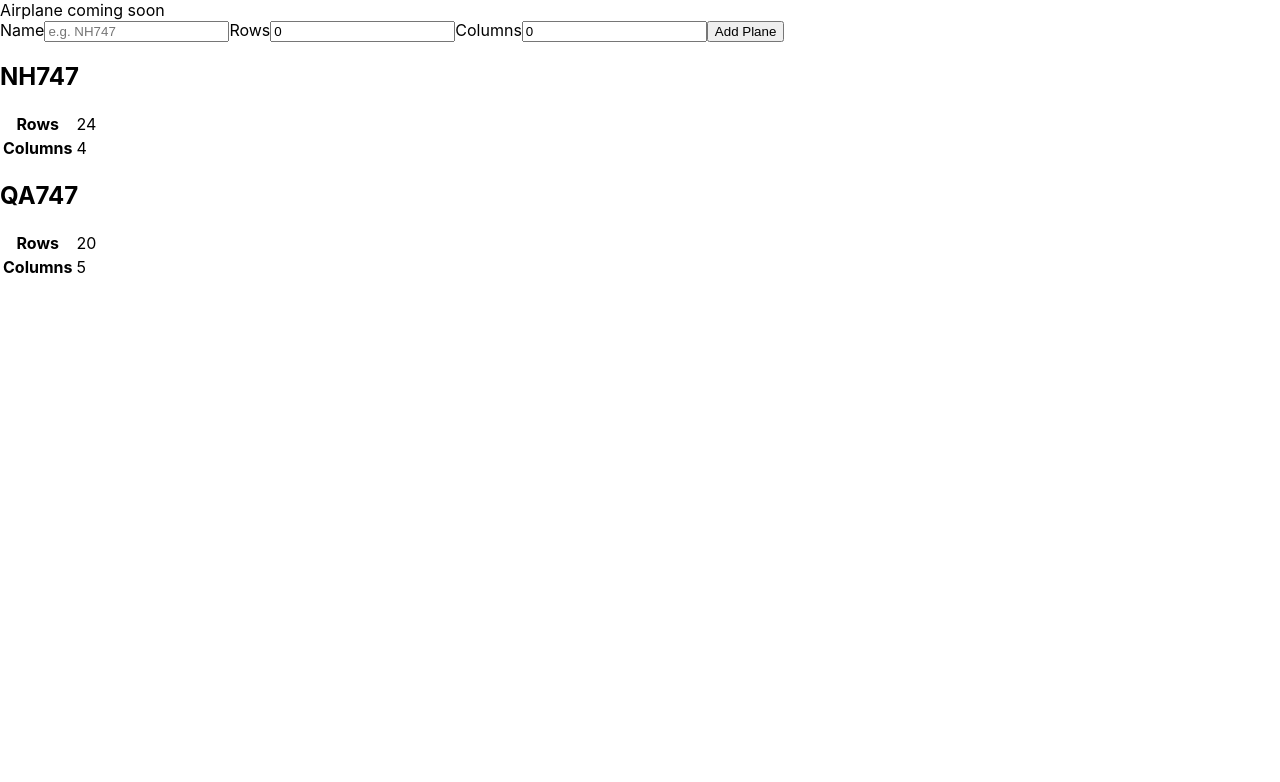
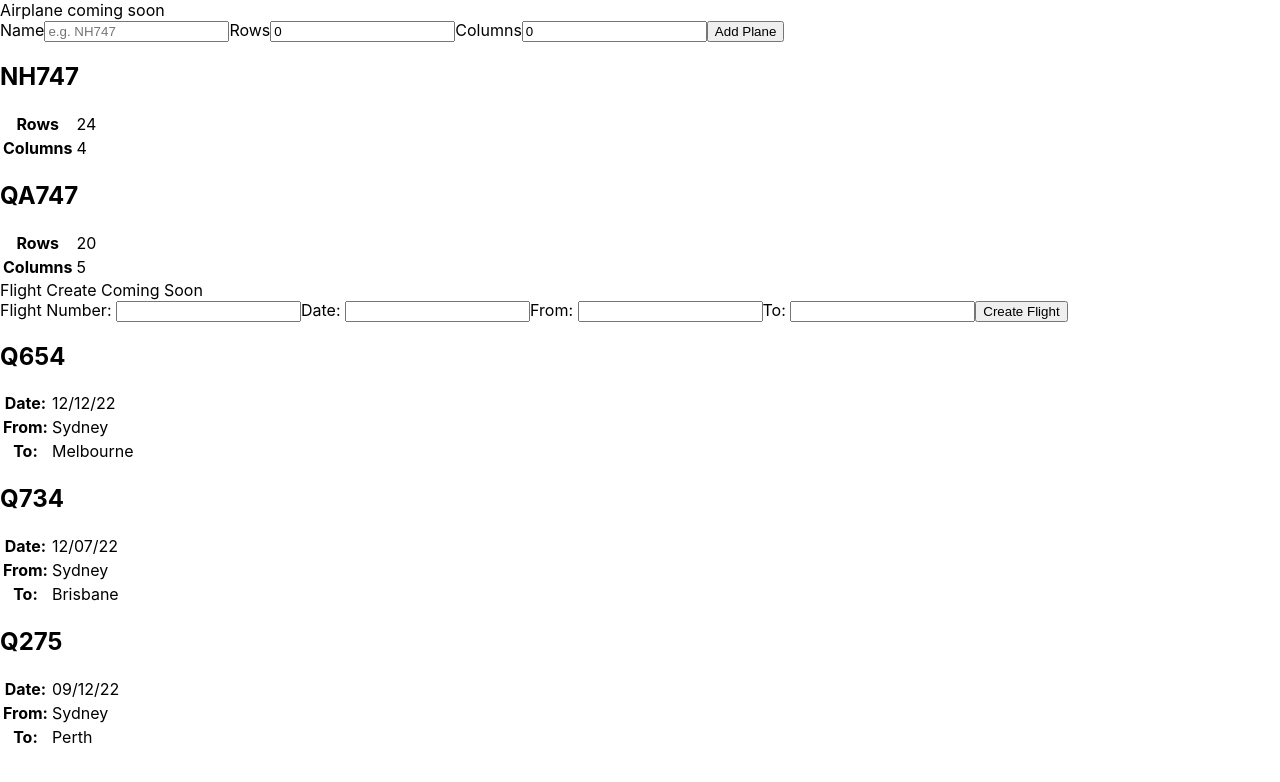
Before and after one commit to AndreAnggono/airlines, a React (Create React App) app: page / in a window 1280 px wide. Shown: the top 782 px of the page. Built offline with nearby package versions, Linux system fonts and the light colour scheme.

Commit message:
flight-create-form-list-display-for-admin

```diff
--- a/src/components/Airplane.js
+++ b/src/components/Airplane.js
@@ -11,8 +11,8 @@ export class Airplane extends Component {
 
 		this.state = {
 			planes: [
-				{ name: "NH747", rows: 24, cols: 4 },
-				{ name: "QA747", rows: 20, cols: 5 },
+				{ id: 4, name: "NH747", rows: 24, cols: 4 },
+				{ id: 5, name: "QA747", rows: 20, cols: 5 },
 			],
 		};
 
--- a/src/components/AirplaneList.js
+++ b/src/components/AirplaneList.js
@@ -4,7 +4,7 @@ function AirplaneList(props) {
 	return (
 		<div>
 			{props.planes.map((p) => (
-				<div>
+				<div key={ p.id }>
 					<h2>{p.name}</h2>
 					<table>
 						<tbody>
--- a/src/components/App.js
+++ b/src/components/App.js
@@ -1,9 +1,11 @@
 import Airplane from "./Airplane";
+import FlightC from "./FlightC";
 
 function App() {
 	return (
 		<div className="App">
 			<Airplane />
+			<FlightC />
 		</div>
 	);
 }
--- /dev/null
+++ b/src/components/FlightC.js
@@ -0,0 +1,29 @@
+import React, { Component } from "react";
+import axios from "axios";
+import FlightFormC from "./FlightFormC";
+import FlightListC from "./FlightListC";
+
+class FlightC extends Component {
+  constructor() {
+    super();
+    this.state = {
+      flights: [
+        { id: 1, number: 'Q654', date: '12/12/22', origin: 'Sydney', destination: 'Melbourne'},
+        { id: 2, number: 'Q734', date: '12/07/22', origin: 'Sydney', destination: 'Brisbane'},
+        { id: 3, number: 'Q275', date: '09/12/22', origin: 'Sydney', destination: 'Perth'},
+      ]
+    }
+  }
+
+  render() {
+    return (
+      <div>
+      Flight Create Coming Soon
+      <FlightFormC />
+      <FlightListC flights={ this.state.flights } />
+      </div>
+    );
+  }
+}
+
+export default FlightC
--- /dev/null
+++ b/src/components/FlightFormC.js
@@ -0,0 +1,46 @@
+import React, { Component } from "react";
+
+class FlightFormC extends Component {
+  constructor() {
+    super();
+    this.state = {
+      number: '',
+      date: '',
+      origin: '',
+      destination: '',
+    };
+    this._handleChange = this._handleChange.bind(this);
+    this._handleSubmit = this._handleSubmit.bind(this);
+  }
+
+  _handleChange(event) {
+    this.setState({ [event.target.id]: event.target.value})
+  }
+
+  _handleSubmit(event) {
+    event.preventDefault();
+    console.log('it works kind of');
+  }
+
+
+  render() {
+    return (
+    <div>
+      <form onSubmit={ this._handleSubmit }>
+      <label>Flight Number: </label>
+      <input type="text" id="number" onChange={ this._handleChange } value={ this.state.number }/>
+      <label>Date: </label>
+      <input type="text" id="date" onChange={ this._handleChange } value={ this.state.date }/>
+      <label>From: </label>
+      <input type="text" id="origin" onChange={ this._handleChange } value={ this.state.origin }/>
+      <label>To: </label>
+      <input type="text" id="destination" onChange={ this._handleChange } value={ this.state.destination }/>
+      <button>Create Flight</button>
+      </form>
+    </div>
+    );
+  }
+}
+
+
+export default FlightFormC
--- /dev/null
+++ b/src/components/FlightListC.js
@@ -0,0 +1,33 @@
+import React, { Component } from "react";
+
+const FlightListC = (props) => {
+
+console.log(props.flights);
+    return (
+      <div>
+        {props.flights.map((f) => (
+          <div key={ f.id }>
+            <h2>{f.number}</h2>
+            <table>
+              <tbody>
+                <tr>
+                  <th>Date: </th>
+                  <td>{f.date}</td>
+                </tr>
+                <tr>
+                  <th>From: </th>
+                  <td>{f.origin}</td>
+                </tr>
+                <tr>
+                  <th>To: </th>
+                  <td>{f.destination}</td>
+                </tr>
+              </tbody>
+            </table>
+          </div>
+        ))}
+      </div>
+      );
+  };
+
+export default FlightListC
```
